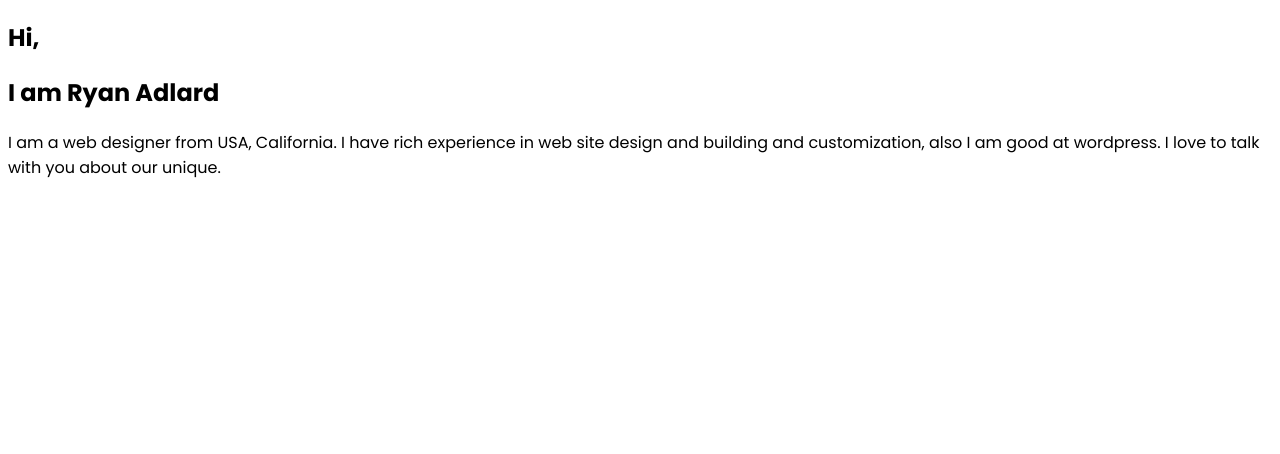
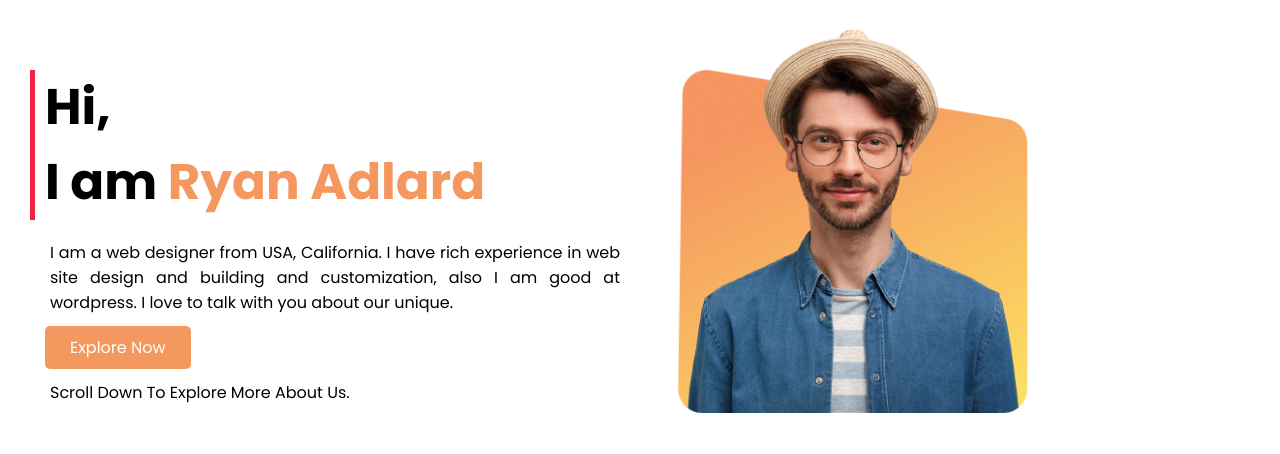
Before and after one commit to Ferdousnayeem/assignment-01, a plain HTML site: page index.html in a window 1280 px wide. Drawn offline with Linux system fonts and the light colour scheme.

Commit message:
top banner

```diff
--- a/css/style.css
+++ b/css/style.css
@@ -1,3 +1,62 @@
 body {
     font-family: 'Poppins', sans-serif;
+    margin: 0;
+    padding: 0 30px;
 }
+
+h1 {
+    font-size: 50px;
+    padding: 0;
+    margin: 0;
+}
+
+h2 {
+    font-size: 34px;
+}
+
+h3 {
+    font-size: 24px;
+}
+
+h4 {
+    font-size: 20px;
+}
+
+p {
+    text-align: justify;
+    padding: 20px;
+    margin: 0;
+}
+
+.banner-area {
+    display: flex;
+    margin-bottom: 100px;
+}
+
+.top-banner {
+    width: 50%;
+}
+
+.top-banner img {
+    width: 60%;
+    padding: 30px;
+}
+
+.banner-text {
+    border-left: 5px solid #f02345;
+    padding-left: 10px;
+    margin-top: 70px;
+}
+
+.special-item {
+    color: #F49860;
+}
+
+#click-button {
+    text-decoration: none;
+    color: white;
+    background: #F49860;
+    padding: 10px 25px;
+    border-radius: 5px;
+    margin-left: 15px;
+}
--- a/index.html
+++ b/index.html
@@ -26,6 +26,12 @@
             <p>I am a web designer from USA, California. I have rich experience in web site design and building and
                 customization, also I am
                 good at wordpress. I love to talk with you about our unique.</p>
+            <a id="click-button" href="http://" target="_blank" rel="noopener noreferrer">Explore Now</a>
+            <p>Scroll Down To Explore More About Us.</p>
+        </div>
+
+        <div class="top-banner">
+            <img src="/images/person/person-1.png" alt="image of a person">
         </div>
     </section>
 
```
